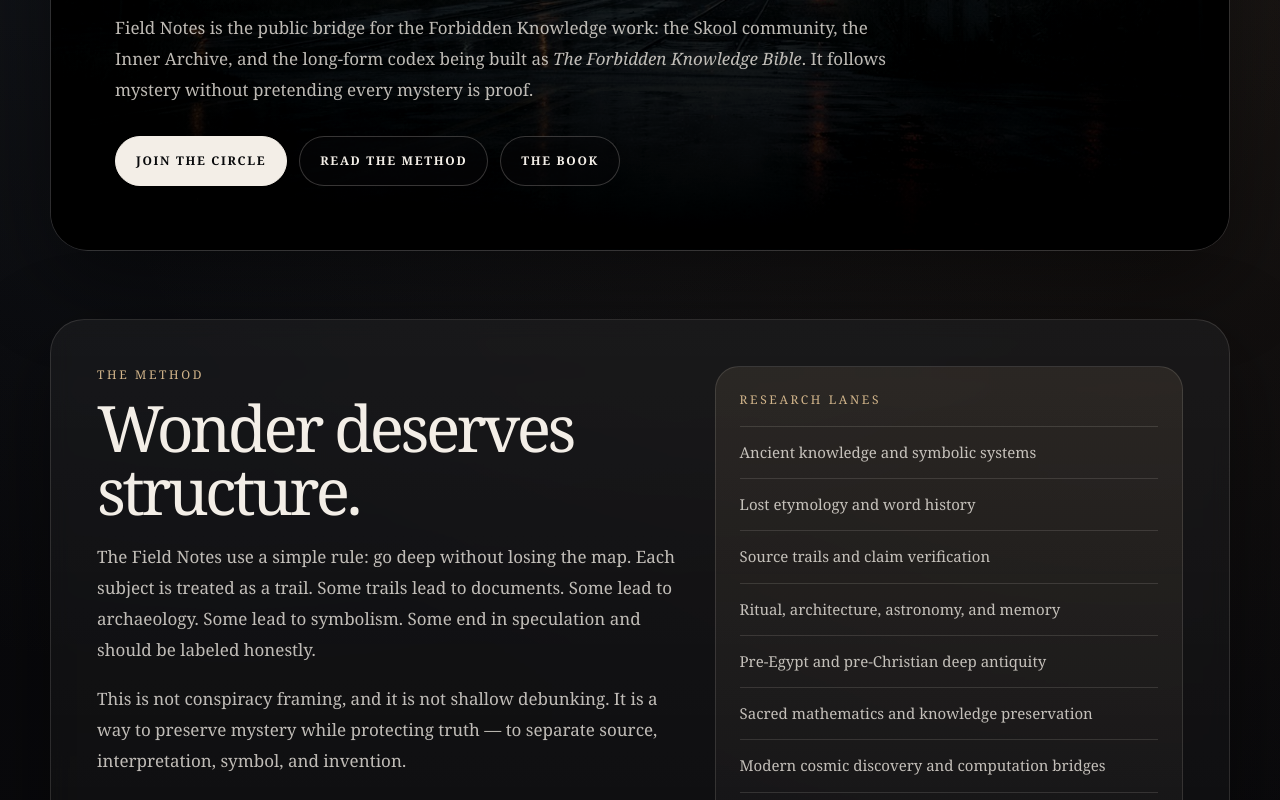
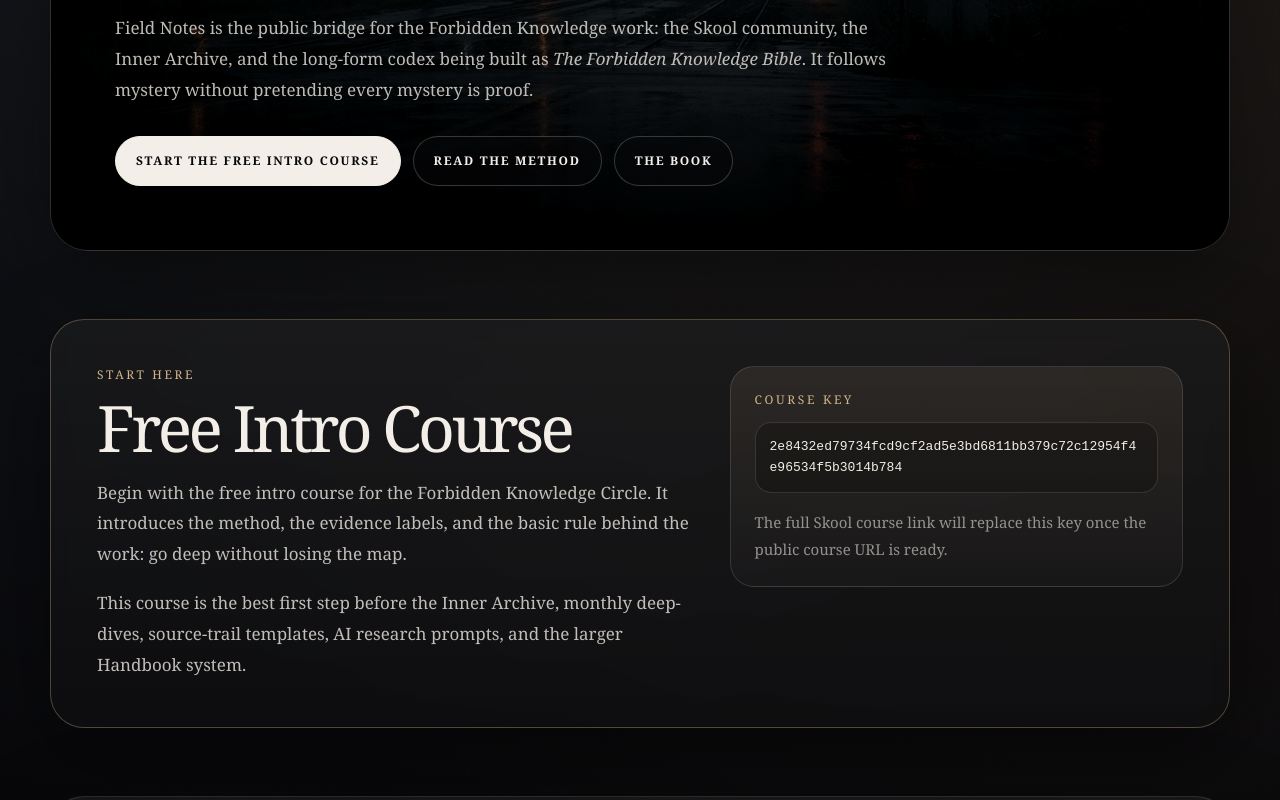
Before and after one commit to chthomps4/parallaxhearts-site, a Next.js app in the folder site/: page /field-notes in a window 1280 px wide. Shown: the part 620-1420 px from the top of the page. Built offline with nearby package versions, Linux system fonts and the light colour scheme.

Commit message:
Add free intro course key to Field Notes page

```diff
--- a/site/app/field-notes/page.tsx
+++ b/site/app/field-notes/page.tsx
@@ -1,5 +1,8 @@
 import Link from "next/link";
 import type { Metadata } from "next";
+
+const freeIntroCourseKey =
+  "2e8432ed79734fcd9cf2ad5e3bd6811bb379c72c12954f4e96534f5b3014b784";
 
 export const metadata: Metadata = {
   title: "Field Notes | Forbidden Knowledge + Parallax Hearts",
@@ -225,8 +228,8 @@ export default function FieldNotesPage() {
                   flexWrap: "wrap",
                 }}
               >
-                <Link href="#circle" className="primary-button">
-                  Join the Circle
+                <Link href="#free-intro" className="primary-button">
+                  Start the Free Intro Course
                 </Link>
 
                 <Link href="#method" className="secondary-button">
@@ -238,6 +241,75 @@ export default function FieldNotesPage() {
                 </Link>
               </div>
             </div>
+          </div>
+        </div>
+      </section>
+
+      <section id="free-intro" style={{ padding: "34px 0" }}>
+        <div className="site-container">
+          <div
+            className="glass-panel"
+            style={{
+              padding: "clamp(26px, 5vw, 46px)",
+              display: "grid",
+              gridTemplateColumns: "minmax(0, 1fr) minmax(260px, 0.75fr)",
+              gap: "28px",
+              alignItems: "start",
+              borderColor: "rgba(210,181,139,0.32)",
+            }}
+          >
+            <div>
+              <p className="kicker">Start here</p>
+              <h2 className="section-title">Free Intro Course</h2>
+
+              <p className="body-copy" style={{ margin: "18px 0 0" }}>
+                Begin with the free intro course for the Forbidden Knowledge
+                Circle. It introduces the method, the evidence labels, and the
+                basic rule behind the work: go deep without losing the map.
+              </p>
+
+              <p className="body-copy" style={{ margin: "18px 0 0" }}>
+                This course is the best first step before the Inner Archive,
+                monthly deep-dives, source-trail templates, AI research prompts,
+                and the larger Handbook system.
+              </p>
+            </div>
+
+            <aside
+              style={{
+                border: "1px solid var(--line)",
+                borderRadius: "24px",
+                padding: "24px",
+                background:
+                  "linear-gradient(180deg, rgba(210,181,139,0.10), rgba(255,255,255,0.025))",
+              }}
+            >
+              <p className="kicker" style={{ marginBottom: "14px" }}>
+                Course key
+              </p>
+
+              <p
+                style={{
+                  margin: 0,
+                  padding: "14px",
+                  border: "1px solid var(--line)",
+                  borderRadius: "16px",
+                  background: "rgba(0,0,0,0.22)",
+                  color: "var(--paper)",
+                  fontFamily: "monospace",
+                  fontSize: "13px",
+                  lineHeight: 1.6,
+                  overflowWrap: "anywhere",
+                }}
+              >
+                {freeIntroCourseKey}
+              </p>
+
+              <p className="soft-copy" style={{ margin: "16px 0 0" }}>
+                The full Skool course link will replace this key once the public
+                course URL is ready.
+              </p>
+            </aside>
           </div>
         </div>
       </section>
@@ -436,14 +508,14 @@ export default function FieldNotesPage() {
               </p>
 
               <p className="soft-copy" style={{ margin: 0 }}>
-                The Skool link will be added here once the public group is
-                ready. Until then, use the contact page for early access or
-                questions about the Circle.
+                The free intro course is the starting point for the Circle. Once
+                the full Skool URL is live, this section will link directly to
+                the course.
               </p>
 
               <div style={{ marginTop: "22px" }}>
-                <Link href="/contact" className="primary-button">
-                  Ask About Early Access
+                <Link href="#free-intro" className="primary-button">
+                  View Free Intro Course
                 </Link>
               </div>
             </aside>
```
